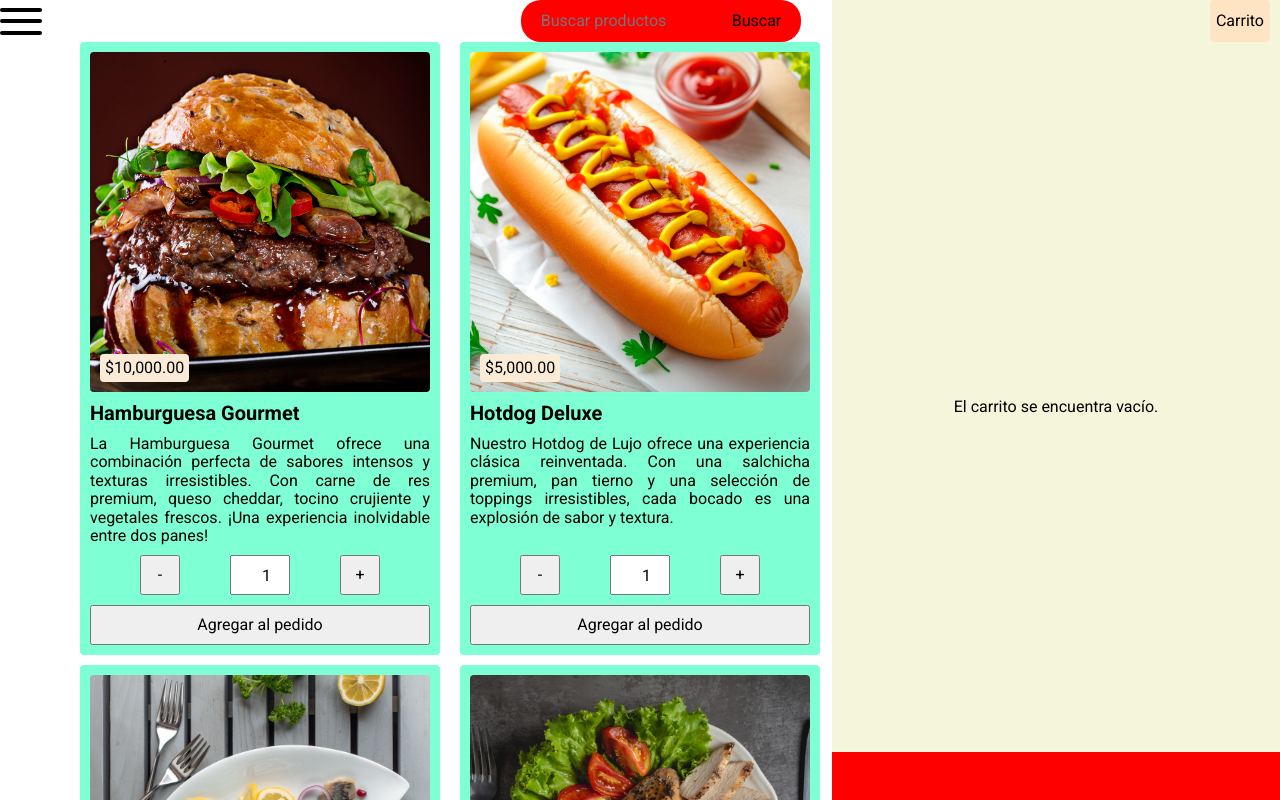
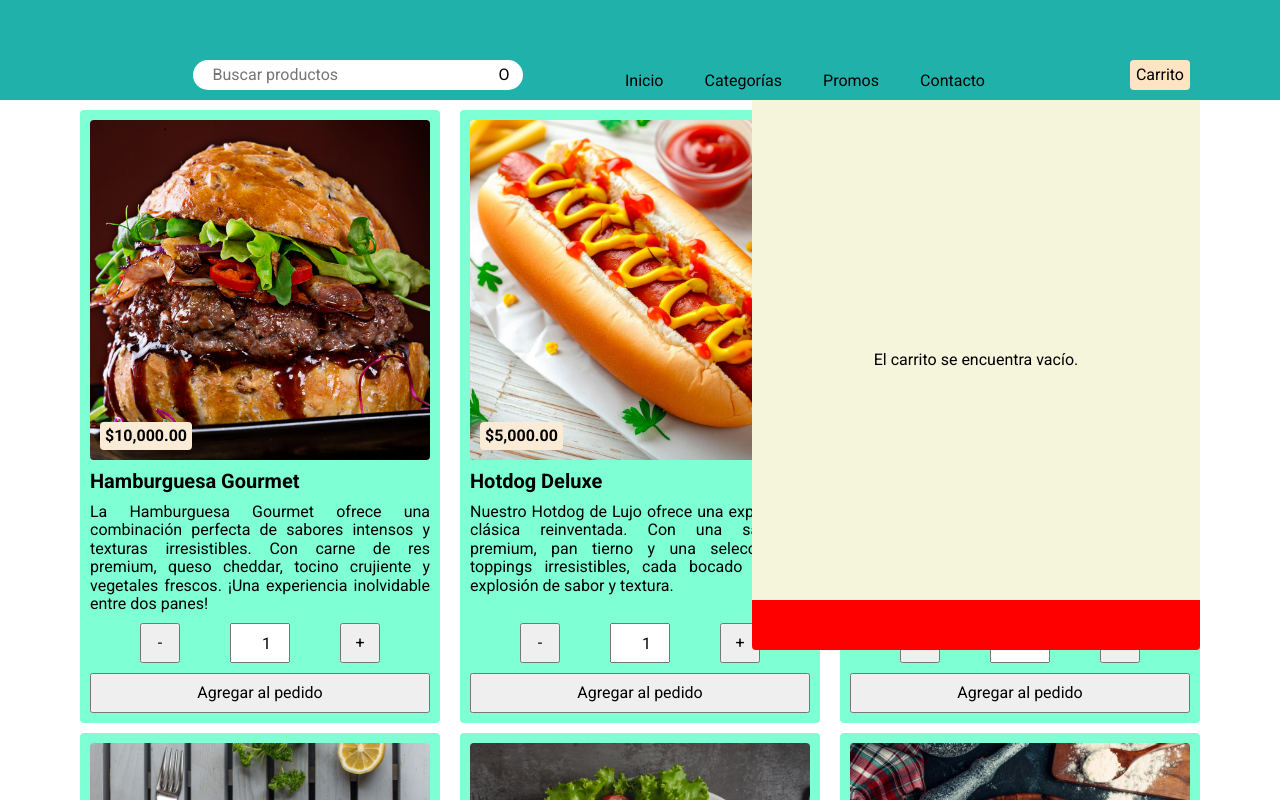
Before and after one commit to WalterAurelio/vite-viandas-practica, a React (Vite) app: page / in a window 1280 px wide. Both pictures are taken after a click on the button "Carrito". Shown: the top 800 px of the page. Built offline with nearby package versions, Linux system fonts and the light colour scheme; a web font is replaced by a local one.

Commit message:
Se cambiaron los estilos para el carrito en modo desktop.

```diff
--- a/src/App.jsx
+++ b/src/App.jsx
@@ -15,8 +15,6 @@ function App() {
   const [platos, setPlatos] = useState(listaPlatos);
   const [listaCarrito, setListaCarrito] = useState([]);
   const [entrada, setEntrada] = useState([]);
-  const [isActive, setIsActive] = useState(false);
-  const [carritoActive, setCarritoActive] = useState(false);
 
   function agregarACarrito(articulo, cantidad) {
     let listaActualizada = listaCarrito;
@@ -39,28 +37,24 @@ function App() {
     <CarritoContext.Provider value={{ agregarACarrito, eliminarDeCarrito }}>
       <EntradaContext.Provider value={entrada}>
         <header className='header'>
+          <div className='container-header'>
 
-          <HamburgerMenu />
+            {/* <h1 className='logo'>Logo</h1> */}
 
-          <SearchBar filtrarPlatos={setEntrada} />
+            <HamburgerMenu />
 
-          <Carrito listaCarrito={listaCarrito} />
+            <SearchBar filtrarPlatos={setEntrada} />
 
-          {/* <h1 className='logo'>Logo</h1> */}
-
-
-
-          {/* <div className='nav-container'>
-            <nav className='nav-bar'>
+            <nav className='navbar-desktop'>
               <a href="#">Inicio</a>
               <a href="#">Categorías</a>
               <a href="#">Promos</a>
               <a href="#">Contacto</a>
             </nav>
-          </div> */}
 
-          {/* <Carrito listaArticulos={listaCarrito} /> */}
+            <Carrito listaCarrito={listaCarrito} />
 
+          </div>
         </header>
 
 
--- a/src/components/Carrito.jsx
+++ b/src/components/Carrito.jsx
@@ -19,12 +19,14 @@ function Carrito({ listaCarrito }) {
 
   return (
     <>
+      <div className="container-boton-carrito"> {/* Auxiliar iPad */}
         <button
           className={`boton-carrito ${isActive ? 'is-active' : ''} ${listaCarrito.length > 4 ? 'gt-4' : ''}`.trimEnd()}
           onClick={() => { setIsActive(!isActive) }}
         >
           Carrito
         </button>
+      </div>
       <div className={`carrito ${isActive ? 'is-active' : ''} ${carritoVacio ? 'vacio' : ''}`.trimEnd()}>
         {
           carritoVacio &&
@@ -50,6 +52,15 @@ function Carrito({ listaCarrito }) {
           }
         </div>
       </div>
+      <div className={`container-total desktop ${isActive ? 'is-active' : ''}`.trimEnd()}>
+        {
+          !carritoVacio &&
+          <>
+            <p>Total: </p>
+            <p>{ARPesos.format(precioTotal)}</p>
+          </>
+        }
+      </div>
     </>
   );
 }
--- a/src/components/SearchBar.jsx
+++ b/src/components/SearchBar.jsx
@@ -1,10 +1,12 @@
-import React from "react";
+import React, { useState } from "react";
 
 function SearchBar({ filtrarPlatos }) {
+  const [isActive, setIsActive] = useState(false);
+
   return (
     <div className="container-searchbar">
       <input
-        className="input"
+        className={`input ${isActive ? 'is-active' : ''}`.trimEnd()}
         type='search'
         placeholder='Buscar productos'
         id='search'
@@ -14,8 +16,12 @@ function SearchBar({ filtrarPlatos }) {
           console.log(e.target.value.toLowerCase().split(' '));
         }}
       />
-      <button className="button" type='submit'>
-        Buscar
+      <button
+        className="boton"
+        type='button'
+        onClick={() => { setIsActive(!isActive) }}
+      >
+        O
       </button>
     </div>
 
--- a/src/scss/components/_Carrito.scss
+++ b/src/scss/components/_Carrito.scss
@@ -5,17 +5,18 @@
   z-index: 2;
   position: absolute;
   right: 1rem;
-  height: 4.2rem;
-  transition: $transitionTime / 2;
+  top: 1rem;
+  height: 3rem;
+  transition: calc($transitionTime / 2);
 
   &.is-active {
     position: fixed;
 
-    @media (min-width: 1200px) {
+    /* @media (min-width: 1200px) {
       &.gt-4 {
         right: 2.7rem;
       }
-    }
+    } */
   }
 }
 
@@ -67,34 +68,77 @@
   }
 }
 
+.container-total.desktop {
+  display: none;
+}
+
 @media (min-width: 768px) {
+  .boton-carrito {
+    margin-left: unset;
+  }
+
   .carrito {
     padding: 6.2rem 2rem 0;
-    width: 80%;
+    width: 60%;
 
     &.is-active {
-      left: 20%;
+      left: 40%;
     }
   }
 
   .container-total {
-    width: 80%;
-    left: 20%;
+    width: 60%;
+    left: 40%;
     padding: 2rem;
   }
 }
 
 @media (min-width: 1200px) {
-  .carrito {
-    width: 35%;
+  .boton-carrito {
+    top: 6rem;
 
     &.is-active {
-      left: 65%;
+      position: absolute;
+    }
+  }
+
+  .carrito {
+    padding: 2rem 2rem 0;
+    position: absolute;
+    top: -5rem;
+    left: unset;
+    right: 0;
+    height: 100%;
+    width: 40%;
+    opacity: 0;
+
+    &.is-active {
+      top: 100%;
+      left: unset;
+      height: 50rem;
+      opacity: unset;
     }
   }
 
   .container-total {
-    width: 35%;
-    left: 65%;
+    display: none;
+  }
+
+  .container-total.desktop {
+    display: flex;
+    position: absolute;
+    border-radius: 0 0 4px 4px;
+    top: 0;
+    left: unset;
+    right: 0;
+    width: 40%;
+    height: 5rem;
+    opacity: 0;
+
+    &.is-active {
+      top: 600%;
+      opacity: unset;
+    }
+
   }
 }
--- a/src/scss/components/_HamburguerMenu.scss
+++ b/src/scss/components/_HamburguerMenu.scss
@@ -1,66 +1,81 @@
-/* .container-hamburgermenu {
-
-} */
-
 .hamburger {
-  width: 4.2rem;
+  display: none;
+  width: 3rem;
   cursor: pointer;
   border: none;
-  background: none;
+  background: red;
+  z-index: 3;
   padding: 0;
-  z-index: 2;
 
   .bar, &::before, &::after {
     content: '';
     display: block;
     width: 100%;
-    height: 0.4rem;
-    background-color: #000;
-    margin: 0.75rem 0;
-    border-radius: .2rem;
+    height: 0.3rem;
+    background-color: rgba(0 0 0 / 50%);
     transition: $transitionTime;
   }
 
+  .bar, &::before {
+    margin-bottom: 1.05rem;
+  }
+
   &.is-active .bar {
-    opacity: 0;
+    width: 4.243rem; // hipotenusa
   }
 
   &.is-active::before {
-    transform: rotate(-45deg) translate(-8.0px, 7.5px);
+    width: 4.243rem; // hipotenusa
+    transform: rotate(-45deg);
   }
 
   &.is-active::after {
-    transform: rotate(45deg) translate(-8.5px, -8.5px);
+    width: 4.243rem; // hipotenusa
+    transform: rotate(45deg);
   }
 }
 
 .navbar-mobile {
+  display: none;
   position: fixed;
   top: 0;
-  /* left: 0; */
-  padding-top: 6rem;
-  padding-left: 6rem;
-  background-color: rgba(0 0 0 / 50%);
+  background-color: bisque;
+  z-index: 2;
   height: 100%;
-  width: 60%;
-  z-index: 1;
+  width: 100%;
   right: 100%;
   transition: $transitionTime;
+  padding: 6.2rem 0 0;
 
   a {
     display: block;
-    margin: 0 auto 1.6rem;
-    padding: 1.2rem;
+    text-align: center;
     text-decoration: none;
-    color: #fff;
+    padding: 1rem;
+    color: #000;
     font-weight: bold;
 
     &:hover {
-      background-color: lightseagreen;
+      background-color: #fff;
     }
   }
 
   &.is-active {
-    right: 40%;
+    right: 0%;
   }
 }
+
+@media (max-width: 768px) {
+  .hamburger,
+  .navbar-mobile {
+    display: unset;
+  }
+
+  /* .navbar-mobile {
+    width: 60%;
+
+    &.is-active {
+      right: 40%;
+    }
+  } */
+}
--- a/src/scss/components/_ListaPlatos.scss
+++ b/src/scss/components/_ListaPlatos.scss
@@ -1,12 +1,3 @@
-.container-cards-2 {
-  display: grid;
-  grid-template-columns:
-    repeat(auto-fit, (minmax(300px, 1fr)));
-  gap: 1rem;
-  width: min(max(768px, 85%), 100%);
-  margin: 0 auto;
-}
-
 .container-cards {
   display: grid;
   grid-template-columns:
--- a/src/scss/components/_PlatoCard.scss
+++ b/src/scss/components/_PlatoCard.scss
@@ -23,6 +23,7 @@
       border-radius: 4px;
       bottom: 1rem;
       left: 1rem;
+      font-weight: bold;
     }
   }
 
--- a/src/scss/components/_SearchBar.scss
+++ b/src/scss/components/_SearchBar.scss
@@ -1,22 +1,34 @@
 .container-searchbar {
-  margin: 0 auto;
   display: flex;
+  height: 3rem;
 
   .input,
-  .button {
+  .boton {
     border: none;
-    background-color: red;
+    background-color: bisque;
   }
 
   .input {
-    border-radius: 2rem 0 0 2rem;
+    outline: none;
     padding-left: 2rem;
-    outline: none;
+    height: 5rem;
+    position: absolute;
+    right: 100%;
+    top: 5rem;
+    width: 100%;
+    transition: calc($transitionTime / 2);
+    z-index: 1;
+
+    &.is-active {
+      right: 0;
+    }
   }
 
-  .button {
-    border-radius: 0 2rem 2rem 0;
-    padding-right: 2rem;
+  .boton {
+    height: 3rem;
+    width: 3rem;
+    border-radius: 4px;
+    margin-left: 1rem;
   }
 
   // Código para remover la X del input
@@ -40,3 +52,57 @@
     display: none;
   }
 }
+
+@media (min-width: 768px) {
+  .container-searchbar {
+    /* margin: 0 auto; */
+
+    .input,
+    .boton {
+      border: none;
+      background-color: #fff;
+    }
+
+    .input {
+      border-radius: 2rem 0 0 2rem;
+      padding-left: 2rem;
+      outline: none;
+      position: unset;
+      height: unset;
+    }
+
+    .boton {
+      border-radius: 0 2rem 2rem 0;
+      padding-right: 2rem;
+      margin-left: unset;
+    }
+
+    // Código para remover la X del input
+
+    .input::-ms-clear {
+      display: none;
+      width : 0;
+      height: 0;
+    }
+
+    .input::-ms-reveal {
+      display: none;
+      width : 0;
+      height: 0;
+    }
+
+    .input::-webkit-search-decoration,
+    .input::-webkit-search-cancel-button,
+    .input::-webkit-search-results-button,
+    .input::-webkit-search-results-decoration {
+      display: none;
+    }
+  }
+}
+
+@media (min-width: 1200px) {
+  .container-searchbar {
+    margin: unset;
+    width: 30%;
+  }
+}
--- a/src/scss/layout/_app.scss
+++ b/src/scss/layout/_app.scss
@@ -1,7 +1,60 @@
 .header {
+  background-color: lightseagreen;
+}
+
+.container-header {
   display: flex;
+  align-items: center;
+  max-width: 112rem;
+  margin: 0 auto;
+  padding: 1rem;
+  background-color: lightseagreen;
+  // background-color: red;
+  position: relative;
+
+  .logo {
+    display: none;
+  }
+
+  .navbar-desktop {
+    display: none;
+
+    a {
+      text-decoration: none;
+      color: #000;
+    }
+  }
 }
 
 main {
-  padding: 0 1rem;
+  padding: 1rem;
 }
+
+@media (min-width: 768px) {
+  .container-header {
+    justify-content: space-between;
+  }
+}
+
+@media (min-width: 1200px) {
+  .header {
+    position: sticky;
+    z-index: 1;
+  }
+
+  .container-header {
+    height: 10rem;
+    justify-content: space-evenly;
+    align-items: flex-end;
+
+    .logo {
+      display: unset;
+    }
+
+    .navbar-desktop {
+      width: 36rem;
+      display: flex;
+      justify-content: space-between;
+    }
+  }
+}
```
Also changed, not shown: src/components/HamburgerMenu.jsx (line endings or trailing spaces). Lines whose indentation alone changed are shown as unchanged.
